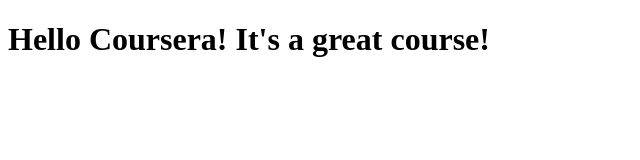
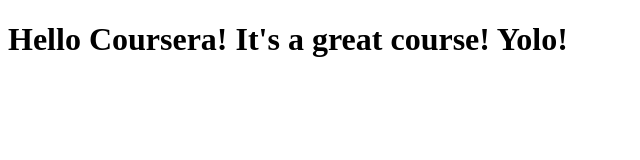
Before and after one commit to mkahmann112/coursera-test, a plain HTML site: page site/index.html in a window 1280 px wide. Shown: the whole page, without its empty margins (0-640 px from the left). Drawn offline with Linux system fonts and the light colour scheme.

Commit message:
Minor change to test out committing to Github

```diff
--- a/site/index.html
+++ b/site/index.html
@@ -4,6 +4,6 @@
 	<title>Hello Coursera!</title>
 </head>
 <body>
-<h1>Hello Coursera! It's a great course!</h1>
+<h1>Hello Coursera! It's a great course! Yolo!</h1>
 </body>
 </html>
```
